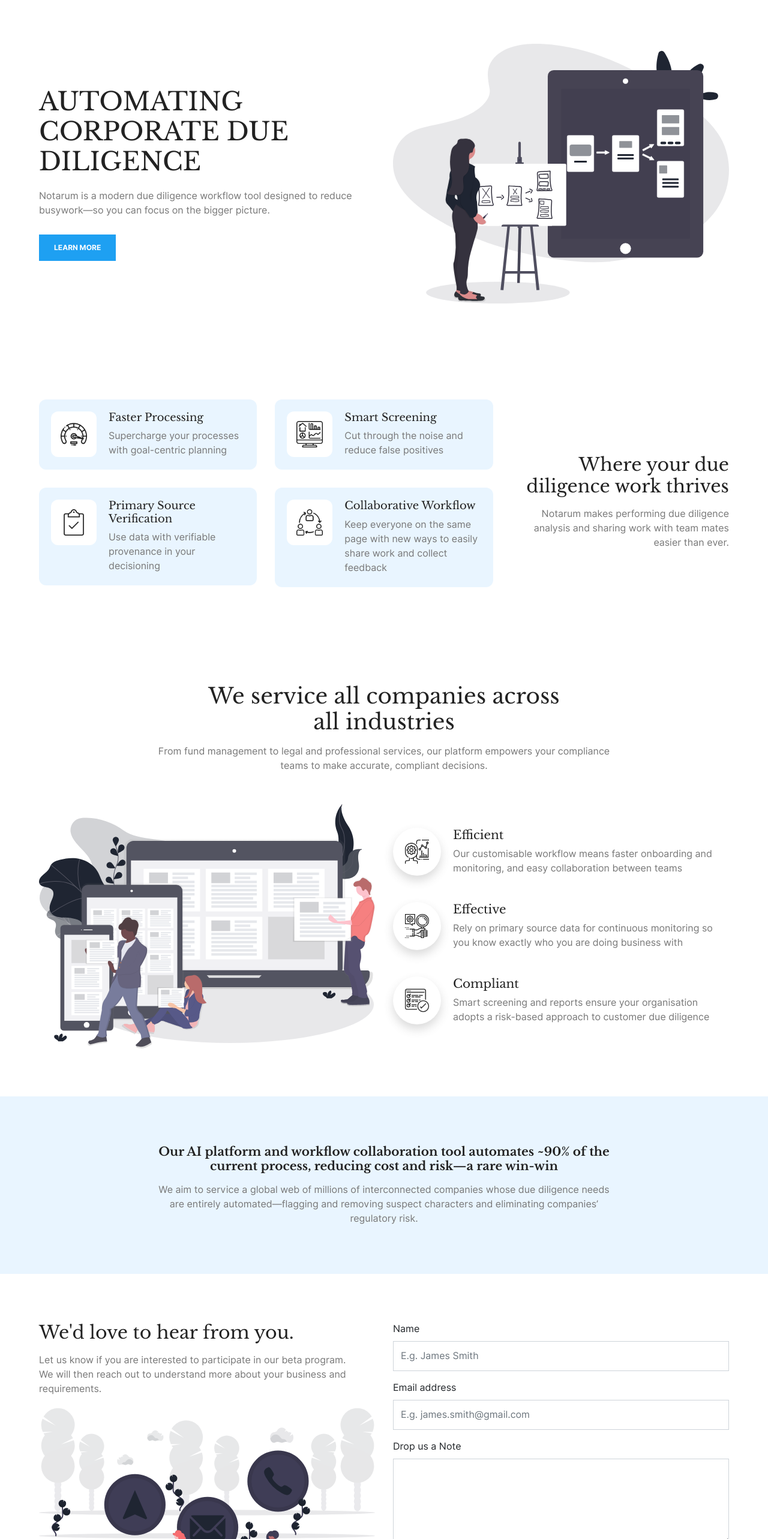
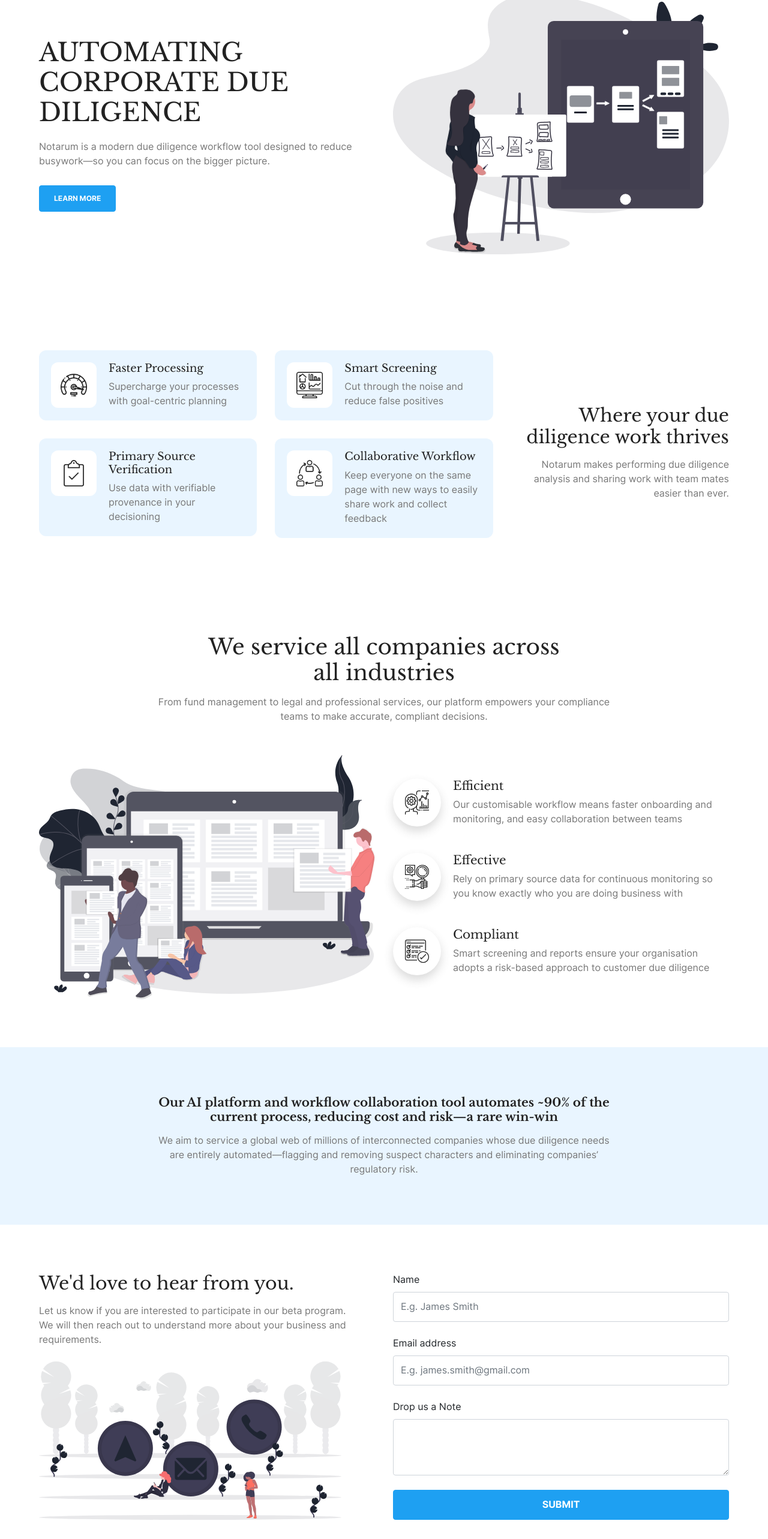
Before and after one commit to maianhkhadev/notarum-001, a React app: page / in a window 1280 px wide. Shown: the part 229-2795 px from the top of the page at 60% size. Built offline with nearby package versions, Linux system fonts and the light colour scheme.

Commit message:
change layout

```diff
--- a/src/assets/scss/layouts/_default.scss
+++ b/src/assets/scss/layouts/_default.scss
@@ -15,7 +15,7 @@
       font-size: 0.75rem;
       font-weight: 700;
       text-transform: uppercase;
-      border-radius: unset;
+      border-radius: 0.25rem;
       padding: 0.5rem 1.5rem;
 
       @media screen and (min-width: 600px) {
@@ -60,7 +60,7 @@
         font-size: 0.75rem;
         font-weight: 700;
         text-transform: uppercase;
-        border-radius: unset;
+        border-radius: 0.25rem;
         padding: 0.5rem 1.5rem;
       }
     }
--- a/src/assets/scss/pages/_home.scss
+++ b/src/assets/scss/pages/_home.scss
@@ -27,7 +27,7 @@
   }
 
   .section-hero {
-    padding: 10rem 0 5rem;
+    padding: 4.875rem 0 5rem;
 
     .section-content {
 
@@ -50,7 +50,7 @@
         font-size: 0.75rem;
         font-weight: 700;
         text-transform: uppercase;
-        border-radius: unset;
+        border-radius: 0.25rem;
         padding: 0.75rem 1.5rem;
       }
     }
@@ -213,11 +213,11 @@
     }
 
     .text {
-      margin-bottom: 1.25rem;
+      margin-bottom: 1.5rem;
     }
 
     .thumbnail {
-      width: 100%;
+      width: 90%;
       height: auto;
 
       @media screen and (max-width: 600px) {
@@ -226,10 +226,11 @@
     }
 
     .form-group {
+      margin-bottom: 1.5rem;
 
       .form-control {
         height: calc(3rem + 2px);
-        border-radius: unset;
+        border-radius: 0.25rem;
         padding: 0.625rem 0.75rem;
 
         &:focus {
@@ -246,7 +247,7 @@
     button {
       font-weight: 700;
       text-transform: uppercase;
-      border-radius: unset;
+      border-radius: 0.25rem;
       padding: 0.75rem 1.5rem;
     }
   }
--- a/src/components/sections/Home.Contact.presentation.js
+++ b/src/components/sections/Home.Contact.presentation.js
@@ -22,7 +22,7 @@
             </div>
             <div className="form-group">
               <label id="label-message" htmlFor="field-message">Drop us a Note</label>
-              <textarea id="field-message" className="form-control" rows="5" required aria-label="message" aria-labelledby="label-message"></textarea>
+              <textarea id="field-message" className="form-control" rows="3" required aria-label="message" aria-labelledby="label-message"></textarea>
             </div>
             <button type="submit" className="btn btn-primary btn-block">Submit</button>
           </form>
```
Also changed, not shown: src/assets/images/section-hero-thumbnail-02.svg (added), 1 other file (tests, documents, lock files or other folders).
